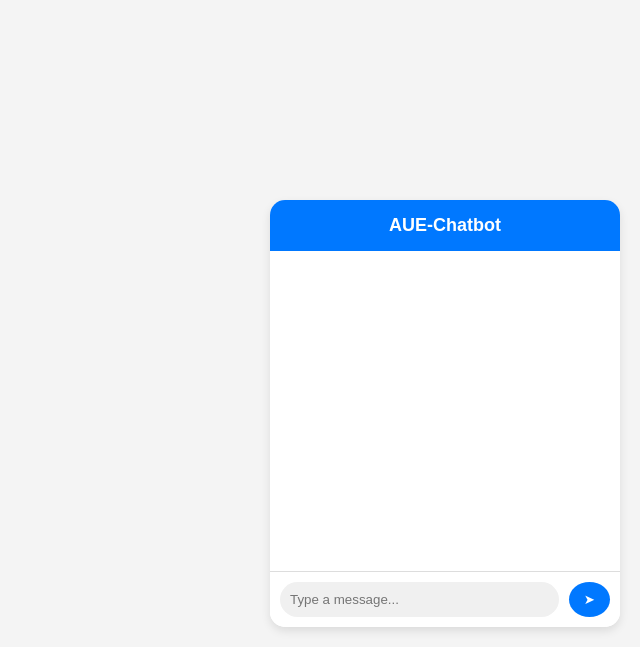
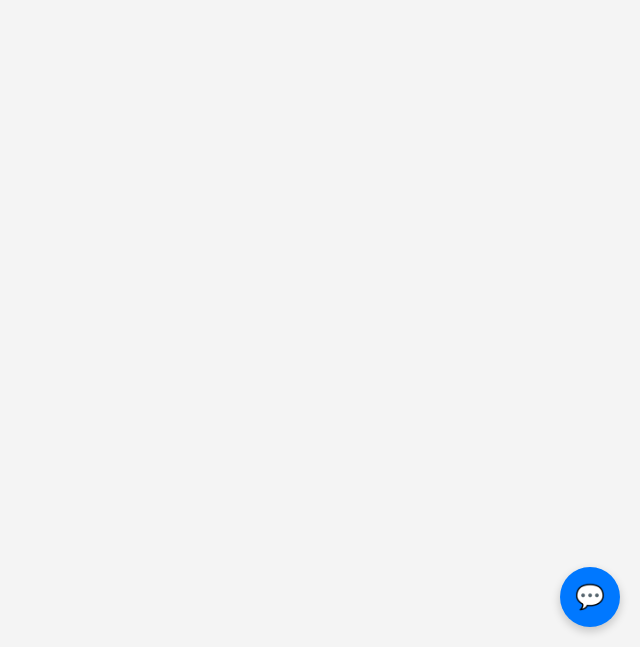
Before and after one commit to AYOUB-HASSAN/Haya, a Flask app: page / in a window 1280 px wide. Shown: the part 153-800 px from the top of the page, without its empty margins (640-1280 px from the left). Run offline with Flask 3, Linux system fonts and the light colour scheme.

Commit message:
Update chat.html

```diff
--- a/templates/chat.html
+++ b/templates/chat.html
@@ -5,26 +5,62 @@
     <meta name="viewport" content="width=device-width, initial-scale=1.0">
     <title>Chatbot</title>
     <style>
+        * {
+            box-sizing: border-box;
+            font-family: Arial, sans-serif;
+        }
+
         body {
-            font-family: Arial, sans-serif;
             margin: 0;
             padding: 0;
             background-color: #f4f4f4;
         }
 
+        /* Chatbot Toggle Button */
+        .chatbot-toggle {
+            position: fixed;
+            bottom: 20px;
+            right: 20px;
+            background: #0078ff;
+            color: white;
+            width: 60px;
+            height: 60px;
+            display: flex;
+            align-items: center;
+            justify-content: center;
+            border-radius: 50%;
+            box-shadow: 0 4px 10px rgba(0, 0, 0, 0.2);
+            cursor: pointer;
+            font-size: 24px;
+            transition: background 0.3s, transform 0.2s;
+        }
+
+        .chatbot-toggle:hover {
+            background: #0056c7;
+            transform: scale(1.1);
+        }
+
         /* Chatbot Container */
         .chatbot-container {
             position: fixed;
-            bottom: 20px;
+            bottom: 90px;
             right: 20px;
             width: 350px;
             max-height: 500px;
             background: white;
             border-radius: 15px;
-            box-shadow: 0 4px 10px rgba(0, 0, 0, 0.1);
+            box-shadow: 0 4px 10px rgba(0, 0, 0, 0.2);
             display: flex;
             flex-direction: column;
             overflow: hidden;
+            transform: scale(0);
+            opacity: 0;
+            transition: transform 0.3s ease-in-out, opacity 0.3s ease-in-out;
+        }
+
+        .chatbot-container.active {
+            transform: scale(1);
+            opacity: 1;
         }
 
         /* Chat Header */
@@ -35,6 +71,15 @@
             text-align: center;
             font-size: 18px;
             font-weight: bold;
+            display: flex;
+            justify-content: space-between;
+            align-items: center;
+            cursor: pointer;
+        }
+
+        .close-btn {
+            font-size: 20px;
+            cursor: pointer;
         }
 
         /* Chat Body */
@@ -43,10 +88,11 @@
             overflow-y: auto;
             flex-grow: 1;
             height: 300px;
+            background: #f9f9f9;
         }
 
         .message {
-            padding: 8px 12px;
+            padding: 10px;
             margin: 5px;
             border-radius: 10px;
             max-width: 75%;
@@ -58,6 +104,7 @@
             color: white;
             align-self: flex-end;
             text-align: right;
+            border-bottom-right-radius: 0;
         }
 
         .bot-message {
@@ -65,6 +112,7 @@
             color: black;
             align-self: flex-start;
             text-align: left;
+            border-bottom-left-radius: 0;
         }
 
         /* Chat Input */
@@ -92,6 +140,7 @@
             background: #0078ff;
             color: white;
             cursor: pointer;
+            transition: background 0.3s;
         }
 
         .chat-input button:hover {
@@ -101,30 +150,41 @@
 </head>
 <body>
 
+    <!-- Chatbot Toggle Button -->
+    <div class="chatbot-toggle" onclick="toggleChat()">💬</div>
+
     <!-- Chatbot -->
-    <div class="chatbot-container">
-        <div class="chat-header">AUE-Chatbot</div>
+    <div class="chatbot-container" id="chatbot">
+        <div class="chat-header" onclick="toggleChat()">
+            AUE-Chatbot ✨
+            <span class="close-btn">&times;</span>
+        </div>
         <div class="chat-body" id="chatBody"></div>
         <div class="chat-input">
-            <input type="text" id="userInput" placeholder="Type a message...">
+            <input type="text" id="userInput" placeholder="Type a message..." onkeypress="handleKeyPress(event)">
             <button onclick="sendMessage()">➤</button>
         </div>
     </div>
 
     <script>
+        function toggleChat() {
+            const chatbot = document.getElementById("chatbot");
+            chatbot.classList.toggle("active");
+        }
+
         function sendMessage() {
             let userInput = document.getElementById("userInput").value;
-            if (!userInput.trim()) return; // Ignore empty messages
+            if (!userInput.trim()) return;
+
+            let chatBody = document.getElementById("chatBody");
 
             // Display user message
-            let chatBody = document.getElementById("chatBody");
             let userMessage = document.createElement("div");
             userMessage.classList.add("message", "user-message");
             userMessage.textContent = userInput;
             chatBody.appendChild(userMessage);
             document.getElementById("userInput").value = "";
 
-            // Scroll chat to the bottom
             chatBody.scrollTop = chatBody.scrollHeight;
 
             // Send user message to backend
@@ -144,12 +204,11 @@
             .catch(error => console.error("Error:", error));
         }
 
-        // Send message when Enter key is pressed
-        document.getElementById("userInput").addEventListener("keypress", function(event) {
+        function handleKeyPress(event) {
             if (event.key === "Enter") {
                 sendMessage();
             }
-        });
+        }
     </script>
 
 </body>
```
